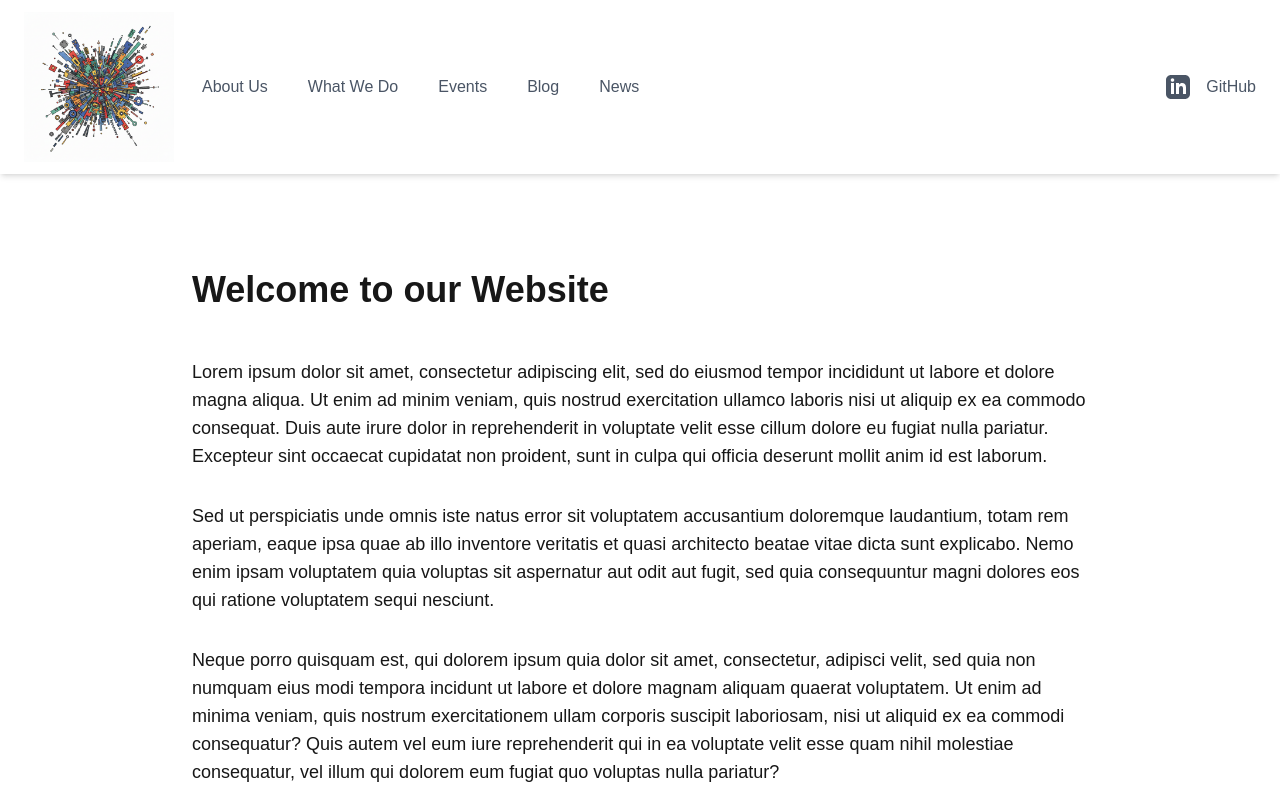
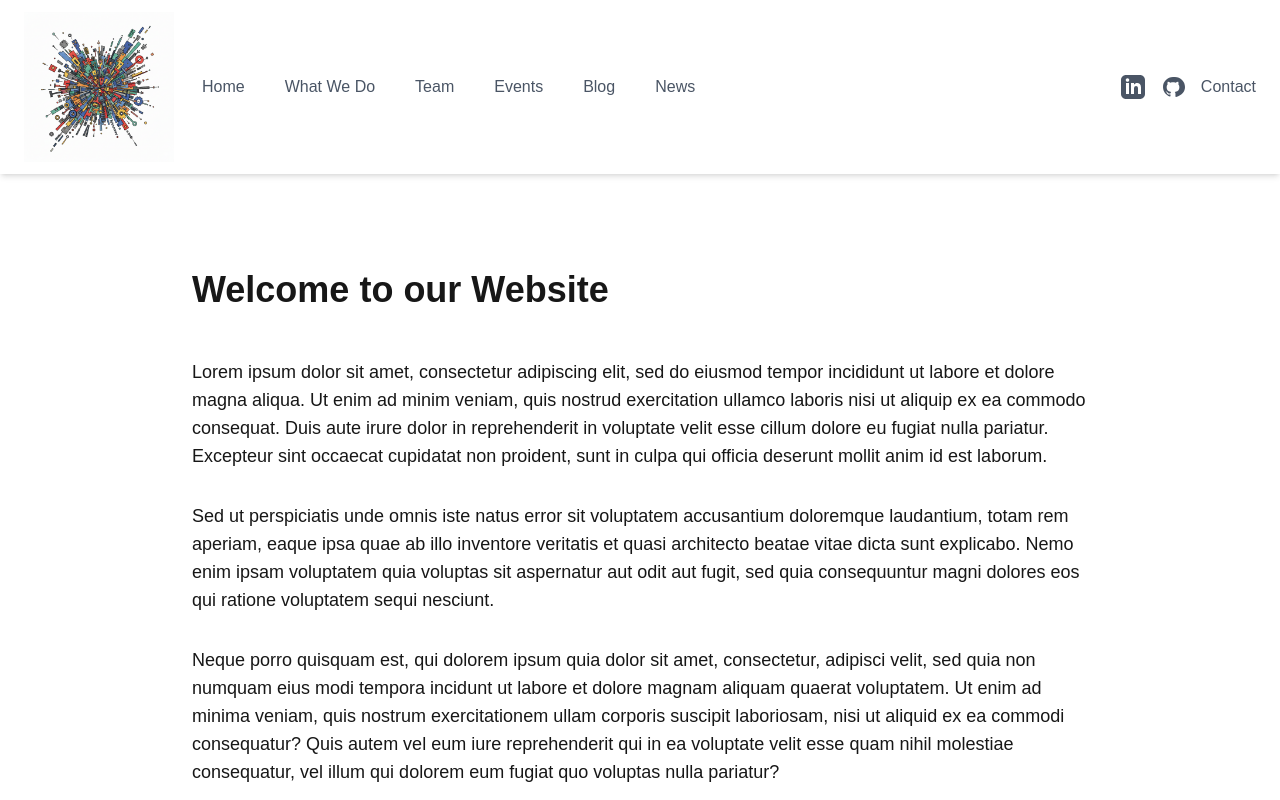
Before and after one commit to fabiorafaelcoutada/disquiet-colab-homepage, a Next.js app: page / in a window 1280 px wide. Shown: the top 800 px of the page. Built offline with nearby package versions, Linux system fonts and the light colour scheme.

Commit message:
Simplify Header component by removing unused "About Us" dropdown and adding "Contact," "Team," and "Home" links

```diff
--- a/src/components/Header.tsx
+++ b/src/components/Header.tsx
@@ -5,7 +5,6 @@ import Image from 'next/image';
 import { useState } from 'react';
 
 export default function Header() {
-  const [aboutUsOpen, setAboutUsOpen] = useState(false);
   const [whatWeDoOpen, setWhatWeDoOpen] = useState(false);
   const [eventsOpen, setEventsOpen] = useState(false);
   const [blogOpen, setBlogOpen] = useState(false);
@@ -26,16 +25,7 @@ export default function Header() {
                 priority
               />
             </Link>
-            <div className="relative" onMouseEnter={() => setAboutUsOpen(true)} onMouseLeave={() => setAboutUsOpen(false)}>
-              <button className="text-gray-600 hover:text-gray-900 px-3 py-2">About Us</button>
-              {aboutUsOpen && (
-                <div className="absolute z-10 w-48 bg-white rounded-md shadow-lg">
-                  <Link href="/about-us" className="block px-4 py-2 text-sm text-gray-700 hover:bg-gray-100">About Us</Link>
-                  <Link href="/contact" className="block px-4 py-2 text-sm text-gray-700 hover:bg-gray-100">Contact</Link>
-                  <Link href="/team" className="block px-4 py-2 text-sm text-gray-700 hover:bg-gray-100">Team</Link>
-                </div>
-              )}
-            </div>
+            <Link href="/" className="text-gray-600 hover:text-gray-900 px-3 py-2">Home</Link>
             <div className="relative" onMouseEnter={() => setWhatWeDoOpen(true)} onMouseLeave={() => setWhatWeDoOpen(false)}>
               <button className="text-gray-600 hover:text-gray-900 px-3 py-2">What We Do</button>
               {whatWeDoOpen && (
@@ -44,6 +34,7 @@ export default function Header() {
                 </div>
               )}
             </div>
+            <Link href="/team" className="text-gray-600 hover:text-gray-900 px-3 py-2">Team</Link>
             <div className="relative" onMouseEnter={() => setEventsOpen(true)} onMouseLeave={() => setEventsOpen(false)}>
               <button className="text-gray-600 hover:text-gray-900 px-3 py-2">Events</button>
               {eventsOpen && (
@@ -77,7 +68,12 @@ export default function Header() {
                 <path d="M19 0h-14c-2.761 0-5 2.239-5 5v14c0 2.761 2.239 5 5 5h14c2.762 0 5-2.239 5-5v-14c0-2.761-2.238-5-5-5zm-11 19h-3v-11h3v11zm-1.5-12.268c-.966 0-1.75-.79-1.75-1.764s.784-1.764 1.75-1.764 1.75.79 1.75 1.764-.783 1.764-1.75 1.764zm13.5 12.268h-3v-5.604c0-3.368-4-3.113-4 0v5.604h-3v-11h3v1.765c1.396-2.586 7-2.777 7 2.476v6.759z"/>
               </svg>
             </a>
-            <a href="https://github.com/disquiet-colab" target="_blank" rel="noopener noreferrer" className="text-gray-600 hover:text-gray-900 font-medium">GitHub</a>
+            <a href="https://github.com/disquiet-colab" target="_blank" rel="noopener noreferrer" aria-label="GitHub Profile">
+              <svg className="h-6 w-6 text-gray-600 hover:text-gray-900" fill="currentColor" viewBox="0 0 24 24" aria-hidden="true">
+                <path fillRule="evenodd" d="M12 2C6.477 2 2 6.484 2 12.017c0 4.425 2.865 8.18 6.839 9.504.47.087.677-.233.677-.467 0-.233-.007-.867-.011-1.7V19.4c-2.767.6-3.34-.9-3.34-.9-.454-1.156-1.11-1.46-1.11-1.46-.907-.62.068-.606.068-.606 1.007.07 1.532 1.03 1.532 1.03.89 1.529 2.342 1.086 2.91.83.09-.645.35-1.086.636-1.337-2.22-.253-4.555-1.11-4.555-4.943 0-1.09.39-1.984 1.03-2.682-.104-.253-.448-1.27.097-2.646 0 0 .84-.27 2.75 1.025.798-.222 1.64-.333 2.48-.337.84.004 1.682.115 2.48.337 1.91-1.295 2.75-1.025 2.75-1.025.546 1.376.202 2.393.097 2.646.64.698 1.03 1.592 1.03 2.682 0 3.84-2.338 4.687-4.562 4.935.36.307.675.915.675 1.846 0 1.337-.012 2.419-.012 2.747 0 .234.207.557.682.467C21.137 20.2 24 16.445 24 12.017 24 6.484 19.523 2 14 2h-2z" clipRule="evenodd"/>
+              </svg>
+            </a>
+            <Link href="/contact" className="text-gray-600 hover:text-gray-900 font-medium">Contact</Link>
           </div>
         </div>
       </nav>
```
